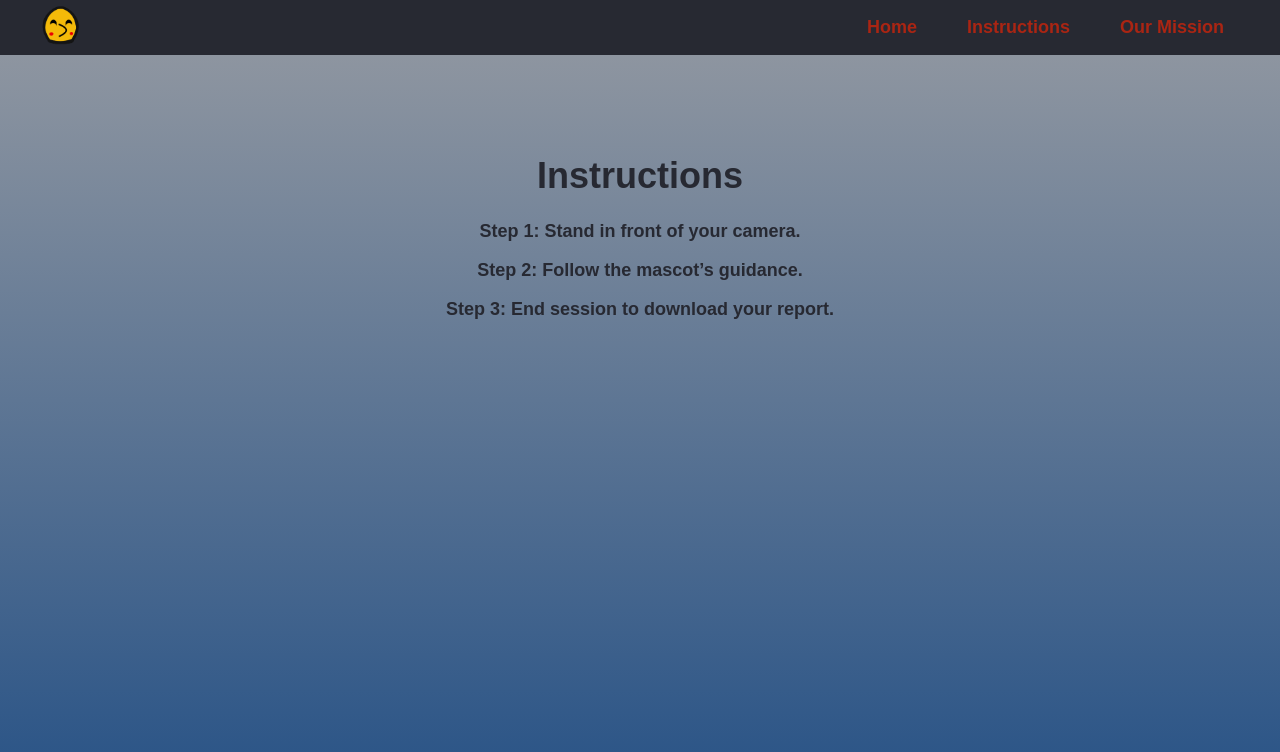
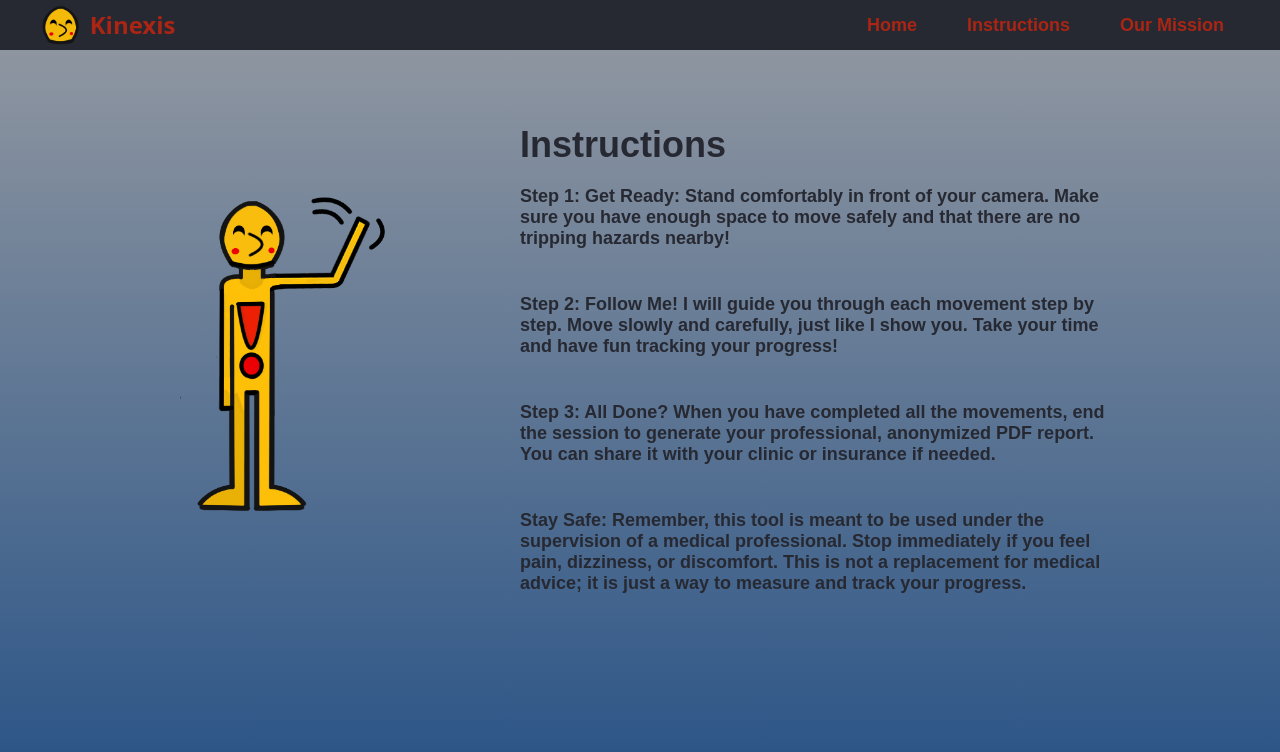
Before and after one commit to CodingWithKantecki/Kinexis, a plain HTML site: page kinexis/frontend/instructions.html in a window 1280 px wide. Drawn offline with Linux system fonts and the light colour scheme; a web font is replaced by a local one.

Commit message:
finished frontend

```diff
--- a/kinexis/frontend/instructions.html
+++ b/kinexis/frontend/instructions.html
@@ -1,16 +1,71 @@
 <!DOCTYPE html>
 <html lang="en">
+
 <head>
   <meta charset="UTF-8">
   <title>Kinexis - Instructions</title>
   <link rel="stylesheet" href="styles.css">
 
+<link rel="preconnect" href="https://fonts.googleapis.com">
+<link rel="preconnect" href="https://fonts.gstatic.com" crossorigin>
+<link href="https://fonts.googleapis.com/css2?family=Bitcount+Grid+Single:wght@400&display=swap" rel="stylesheet">
+
+<style>
+  main {
+    display: flex;
+    align-items: flex-start;   /* align top of image and text */
+    margin-left: 0%;
+    margin-right: 10%;
+    margin-top: 50px;
+    gap: 20px;                 /* space between image and text */
+  }
+
+  main h1 {
+    text-align: left;       /* heading aligned with text */
+    margin-bottom: 20px;
+  }
+
+  .instructions-text {
+    text-align: left;
+    max-width: 600px;          /* optional: limits text width */
+  }
+
+  .instructions-text p {
+    margin-bottom: 45px; /* increase spacing between steps */
+  }
+
+  main p {
+    margin-bottom: 20px;    /* spacing between instructions */
+  }
+
+  main img {
+    max-width: 500px;          /* adjust as needed */
+    height: auto;
+    object-fit: contain;       /* keeps image proportions */
+  }
+
+  .logo-container {
+    display: flex;
+    align-items: center;
+    gap: 10px;
+  }
+
+  .company-name {
+    font-family: "Bitcount Grid Single", system-ui;
+    font-weight: 900;
+    font-size: 24px;
+    color: #AA2513;
+  }
+</style>
+
 </head>
+
 <body>
 
   <nav>
-    <div class="logo">
+    <div class="logo-container">
       <img src="../images/LogoWave.png" alt="Kinexis Logo" class="nav-logo">
+      <span class="company-name">Kinexis</span>
     </div>
     <ul>
       <li><a href="homepage.html">Home</a></li>
@@ -20,10 +75,15 @@
   </nav>
 
   <main>
+  <img src="../images/MascotWave.png" alt="Kinexis Mascot">
+  <div class="instructions-text">
     <h1>Instructions</h1>
-    <p>Step 1: Stand in front of your camera.</p>
-    <p>Step 2: Follow the mascot’s guidance.</p>
-    <p>Step 3: End session to download your report.</p>
+    <p><strong>Step 1: Get Ready:</strong> Stand comfortably in front of your camera. Make sure you have enough space to move safely and that there are no tripping hazards nearby!</p>
+    <p><strong>Step 2: Follow Me!</strong>  I will guide you through each movement step by step. Move slowly and carefully, just like I show you. Take your time and have fun tracking your progress!</p>
+    <p><strong>Step 3: All Done?</strong> When you have completed all the movements, end the session to generate your professional, anonymized PDF report. You can share it with your clinic or insurance if needed.</p>
+    <p><strong>Stay Safe:</strong> Remember, this tool is meant to be used under the supervision of a medical professional. Stop immediately if you feel pain, dizziness, or discomfort. This is not a replacement for medical advice; it is just a way to measure and track your progress.</p>
+  </div>
   </main>
+
 </body>
 </html>
--- a/kinexis/frontend/styles.css
+++ b/kinexis/frontend/styles.css
@@ -73,6 +73,20 @@ nav a:hover {
   background-color: #AA2513;
   color: #D2A10C; /* makes text white on hover */
 }
+/* Flex container for logo + name */
+.logo-container {
+  display: flex;
+  align-items: center;       /* vertically center logo and text */
+  gap: 10px;                 /* space between logo and text */
+}
+
+.company-name {
+  font-family: "Bitcount Grid Single", system-ui;
+  font-weight: 900;
+  font-size: 24px;
+  color: #AA2513;
+  line-height: 1;          /* ensures vertical centering */
+}
 
 main {
   text-align: center;
```
Also changed, not shown: kinexis-backend/package.json (added, +16 -0 lines), kinexis/backend/package.json (added, +9 -0 lines), kinexis/backend/server.js (added, +12 -0 lines), kinexis/frontend/goals.html (+23 -22 lines), kinexis/frontend/homepage.html (+4 -3 lines), kinexis/frontend/webcam.html (+7 -1 lines), kinexis-backend/server.js (added), kinexis/frontend/images/Cooper.jpg (added), kinexis/frontend/images/MascotWave.png (added), kinexis/frontend/images/Sarayu.jpg (added), kinexis/frontend/images/Thomas.jpg (added), kinexis/frontend/images/gabe.jpg (added), 1 other file.
